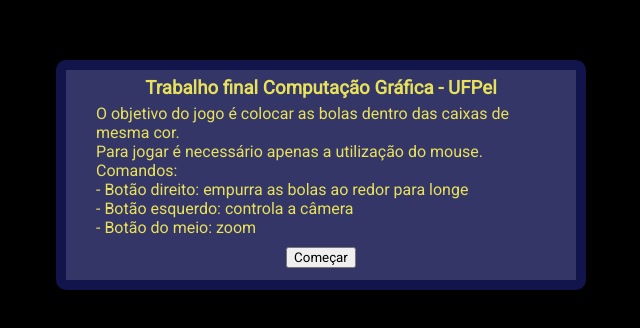
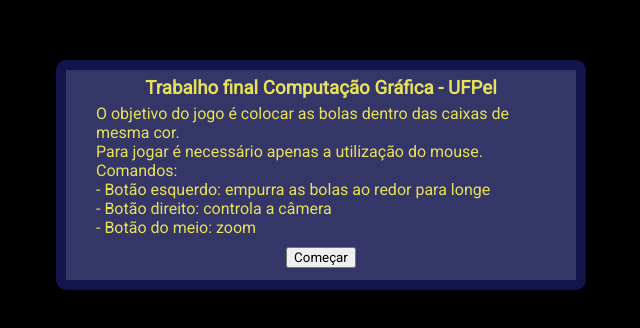
Before and after one commit to bvolcan/CG, a plain HTML site: page Trabalho Final/index.html in a window 1280 px wide. Shown: the part 240-568 px from the top of the page, without its empty margins (334-974 px from the left). Drawn offline with nearby package versions, Linux system fonts and the light colour scheme.

Commit message:
text change

```diff
--- a/Trabalho Final/index.html
+++ b/Trabalho Final/index.html
@@ -32,8 +32,8 @@
         </span>
         <span class='messageArea'>Para jogar é necessário apenas a utilização do mouse.</span>
         <span class='messageArea'>Comandos:</span>
-        <span class='messageArea'>- Botão direito: empurra as bolas ao redor para longe</span>
-        <span class='messageArea'>- Botão esquerdo: controla a câmera</span>
+        <span class='messageArea'>- Botão esquerdo: empurra as bolas ao redor para longe</span>
+        <span class='messageArea'>- Botão direito: controla a câmera</span>
         <span class='messageArea'>- Botão do meio: zoom</span>
         <div class='buttonsContainer'>
           <button onClick='startGame()'>
```
